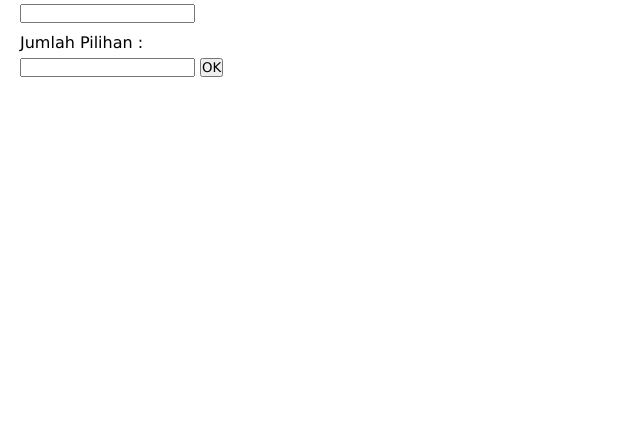
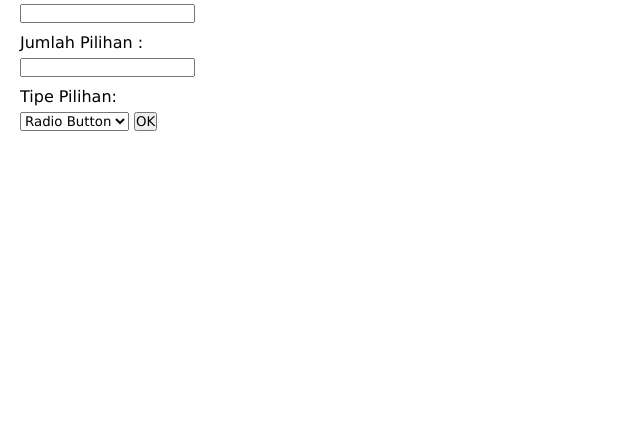
Before and after one commit to MariaVirgn/Platform, a PHP site: page /text.html in a window 1280 px wide. Shown: the part 371-800 px from the top of the page, without its empty margins (0-640 px from the left). Run offline with PHP 8.4, Linux system fonts and the light colour scheme.

Commit message:
modifikasi Tugas 4

```diff
--- a/Tugas 4 - JavaScript/desain.css
+++ b/Tugas 4 - JavaScript/desain.css
@@ -39,7 +39,3 @@ input, select {
 display: none;
 margin-top: 20px;
 }
-
-option-label {
-  margin-right: 10px;
-}
--- a/Tugas 4 - JavaScript/script.js
+++ b/Tugas 4 - JavaScript/script.js
@@ -7,12 +7,12 @@ function showOptions() {
 
     for (let i = 1; i <= quantity; i++) {
         const label = document.createElement('label');
-        label.innerHTML = Pilihan ${i} :;
+        label.innerHTML = `Pilihan ${i} :`;
         const input = document.createElement('input');
         input.type = 'text';
-        input.placeholder = Teks Pilihan ${i};
+        input.placeholder = `Teks Pilihan ${i}`;
         input.required = true;
-        input.name = option${i};
+        input.name = `option${i}`;
         optionsForm.appendChild(label);
         optionsForm.appendChild(input);
     }
@@ -30,25 +30,25 @@ function showResult() {
     let selectedOption;
 
     for (let i = 1; i <= quantity; i++) {
-        const option = document.querySelector(input[name="option${i}"]);
+        const option = document.querySelector(`input[name="option${i}"]`);
         if (option.value === '') {
             alert('Semua Teks Pilihan harus diisi.');
             return;
         }
 
-        if (option.checked) {
-            selectedOption = option.value;
-        }
+        // No need to check if the option is checked for text inputs
+        selectedOption = option.value;
     }
+
 
     resultText.innerHTML = `Hallo, nama saya ${name}, saya mempunyai sejumlah ${quantity} pilihan yaitu `;
     for (let i = 1; i <= quantity; i++) {
-        resultText.innerHTML += `<span>${document.querySelector(input[name="option${i}"]).value}</span>`;
+        resultText.innerHTML += `<span>${document.querySelector(`input[name="option${i}"]`).value}</span>`;
         if (i < quantity) {
             resultText.innerHTML += ', ';
         }
     }
-    resultText.innerHTML += , dan saya memilih ${selectedOption}.;
+    resultText.innerHTML += `, dan saya memilih ${selectedOption}.`;
 
     resultDiv.style.display = 'block';
 }
--- a/Tugas 4 - JavaScript/text.html
+++ b/Tugas 4 - JavaScript/text.html
@@ -18,14 +18,18 @@
     <label for="quantity">Jumlah Pilihan :</label>
     <input type="number" id="quantity" min="1" required>
 
+    <label for="optionType">Tipe Pilihan:</label>
+    <select id="optionType">
+      <option value="radio">Radio Button</option>
+      <option value="dropdown">Drop Down</option>
+    </select>
+
     <button type="button" onclick="showOptions()">OK</button>
   </form>
 
   <div id="options">
     <h2>Pilihan :</h2>
-    <form id="optionsForm" onsubmit="showResult(); return false;">
-        <!-- Options will be dynamically added here using JavaScript -->
-        <button type="submit">OK</button>
+    <form id="optionsForm" onsubmit="return validateOptions();">
       </form>
   </div>
 
@@ -34,5 +38,6 @@
     <p id="resultText"></p>
   </div>
 
-<script scr="script.js"></script>
+  <script src="script.js"></script>
   </body>
+  </html>
```
Lines whose indentation alone changed are shown as unchanged.
